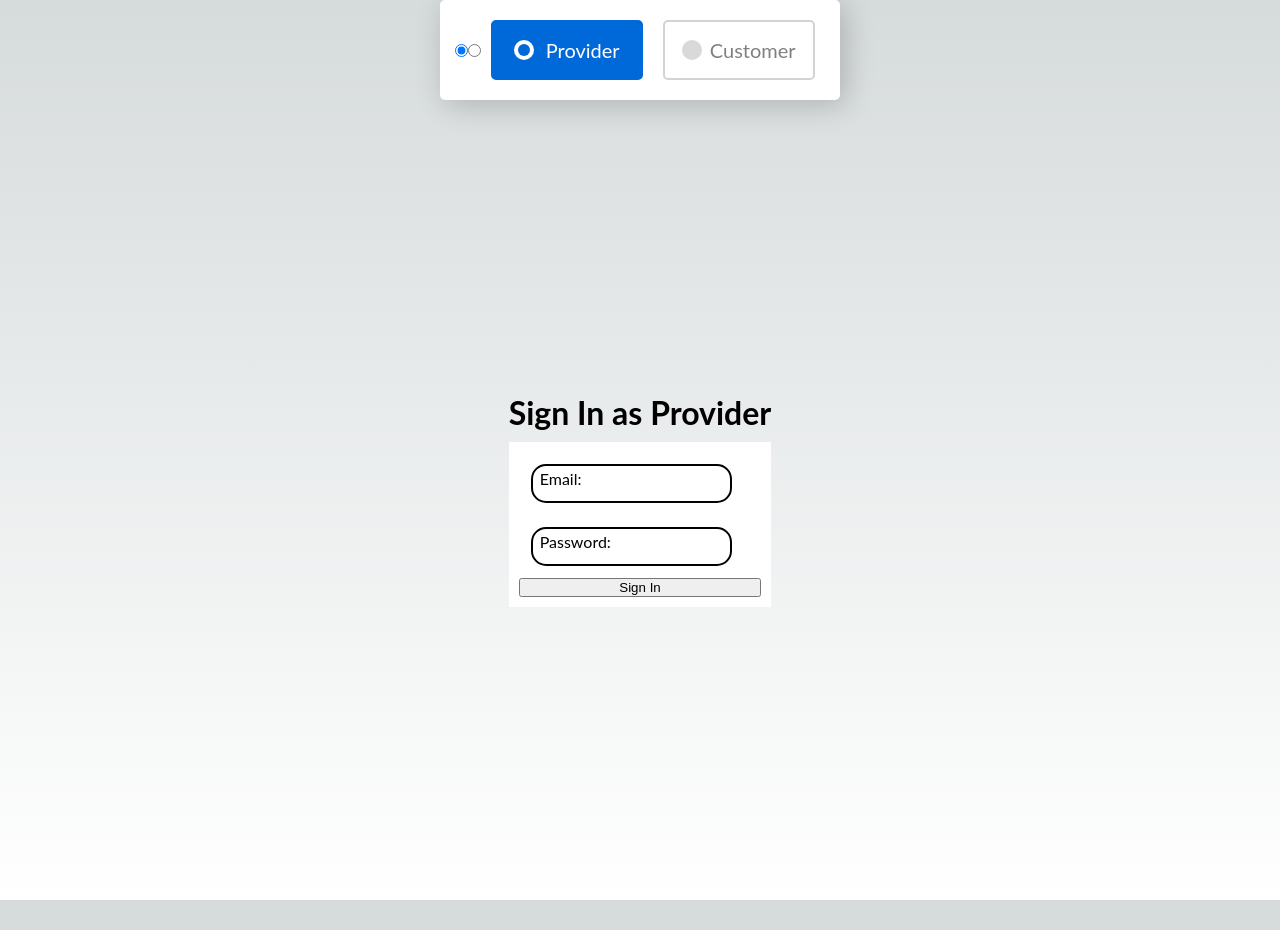
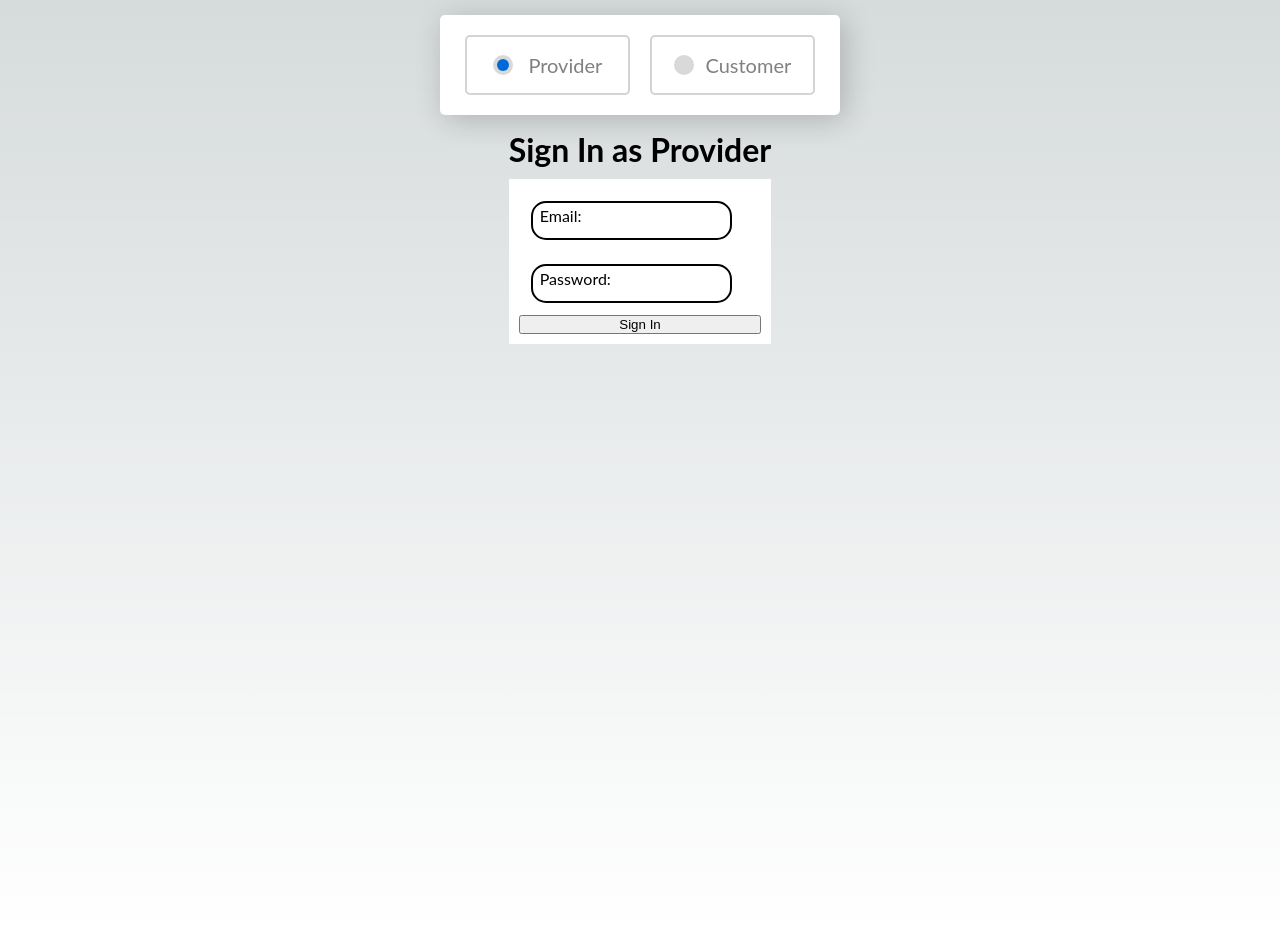
Before and after one commit to Dia-Dev-Design/shearly-next, a Next.js app: page /signin in a window 1280 px wide. Before the commit the page ends 900 px from the top, so only its background shows below. Built offline with nearby package versions, Linux system fonts and the light colour scheme.

Commit message:
Fixedcss for s

```diff
--- a/app/signin/page.module.css
+++ b/app/signin/page.module.css
@@ -1,7 +1,8 @@
 .main {
-    display: flex;
+    /* display: flex;
     justify-content: center;
-    align-items: center;
+    align-items: center; */
+    margin-top: 15px;
     min-height: 100vh;
 }
 
@@ -55,9 +56,15 @@
 }
 
 .body {
-    display: grid;
+    /* display: grid;
     height: 100%;
     place-items: center;
+    font-family: 'Lato', sans-serif; */
+    display: flex;
+    justify-content: center;
+    align-items: center;
+    flex-direction: column;
+    height: 100%;
     font-family: 'Lato', sans-serif;
 }
 
@@ -115,6 +122,11 @@
 
 }
 
+.wrapper .option input[type="radio"]:checked + .dot::before {
+    opacity: 1;
+    transform: scale(1);
+}
+
 #option1:checked:checked ~ .option1,
 #option2:checked:checked ~ .option2{
     border-color: #0069d9;
@@ -126,11 +138,11 @@
     background: #fff;
 }
 
-#option1:checked:checked ~ .option1 .dot::before,
+/* #option1:checked:checked ~ .option1 .dot::before,
 #option2:checked:checked ~ .option2 .dot::before{
     opacity: 1;
     transform: scale(1);
-}
+} */
 
 .wrapper .option span{
     font-size: 20px;
--- a/app/signin/page.tsx
+++ b/app/signin/page.tsx
@@ -13,43 +13,27 @@ export default function Customer() {
 
   return (
     <main className={styles.main}>
-      <div className={styles.body}> {!radio ?
-        <div>
+      <div className={styles.body}>
         <div className={styles.wrapper}>
-                <input type="radio" name="select" id={styles.option1} checked={!radio} onChange={() => handleInput(false)}/>
-                <input type="radio" name="select" id={styles.option2} checked={radio} onChange={() => handleInput(true)}/>
-                <label htmlFor="option1" className={`${styles.option} ${styles.option1}`}>
+          <label htmlFor={styles.option1} className={`${styles.option} ${styles.option1}`}>
+            <input type="radio" name="select" id={styles.option1} checked={!radio} onChange={() => handleInput(false)} />
             <div className={styles.dot}></div>
             <span>Provider</span>
           </label>
-                <label htmlFor="option2" className={`${styles.option} ${styles.option2}`}>
+          <label htmlFor={styles.option2} className={`${styles.option} ${styles.option2}`}>
+            <input type="radio" name="select" id={styles.option2} checked={radio} onChange={() => handleInput(true)} />
             <div className={styles.dot}></div>
             <span>Customer</span>
           </label>
         </div>
 
+        {!radio ?
           <div>
             <ProviderForm />
           </div>
-        </div>
           :
           <div>
-            <div className={styles.wrapper}>
-                <input type="radio" name="select" id={styles.option1} checked={!radio} onChange={() => handleInput(false)}/>
-                <input type="radio" name="select" id={styles.option2} checked={radio} onChange={() => handleInput(true)}/>
-                <label htmlFor="option1" className={`${styles.option} ${styles.option1}`}>
-                    <div className={styles.dot}></div>
-                    <span>Provider</span>
-                </label>
-                <label htmlFor="option2" className={`${styles.option} ${styles.option2}`}>
-                    <div className={styles.dot}></div>
-                    <span>Customer</span>
-                </label>
-            </div>
-
-            <div>
             <ClientForm />
-            </div>
           </div>
         }
       </div>
--- a/app/signup/page.module.css
+++ b/app/signup/page.module.css
@@ -1,7 +1,8 @@
 .main {
-    display: flex;
+    /* display: flex;
     justify-content: center;
-    align-items: center;
+    align-items: center; */
+    margin-top: 15px;
     min-height: 100vh;
 }
 
@@ -55,9 +56,15 @@
 }
 
 .body {
-    display: grid;
+    /* display: grid;
     height: 100%;
     place-items: center;
+    font-family: 'Lato', sans-serif; */
+    display: flex;
+    justify-content: center;
+    align-items: center;
+    flex-direction: column;
+    height: 100%;
     font-family: 'Lato', sans-serif;
 }
 
@@ -115,6 +122,11 @@
 
 }
 
+.wrapper .option input[type="radio"]:checked + .dot::before {
+    opacity: 1;
+    transform: scale(1);
+}
+
 #option1:checked:checked ~ .option1,
 #option2:checked:checked ~ .option2{
     border-color: #0069d9;
@@ -126,11 +138,11 @@
     background: #fff;
 }
 
-#option1:checked:checked ~ .option1 .dot::before,
+/* #option1:checked:checked ~ .option1 .dot::before,
 #option2:checked:checked ~ .option2 .dot::before{
     opacity: 1;
     transform: scale(1);
-}
+} */
 
 .wrapper .option span{
     font-size: 20px;
```
Also changed, not shown: app/signup/page.tsx (+6 -22 lines). Lines whose indentation alone changed are shown as unchanged.
